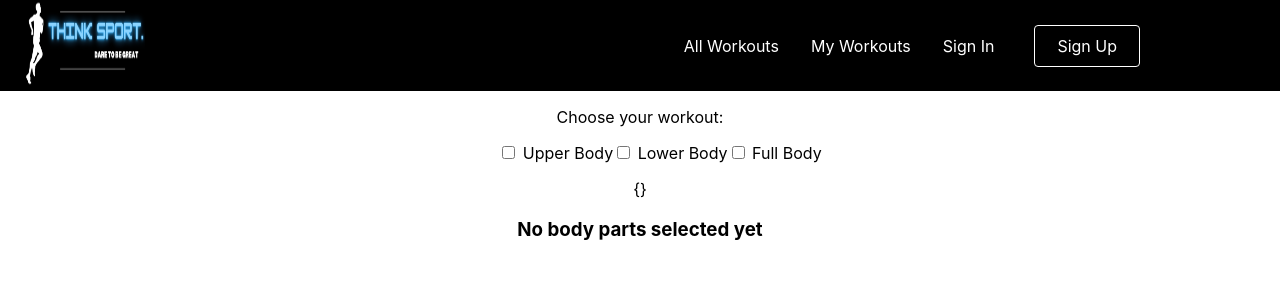
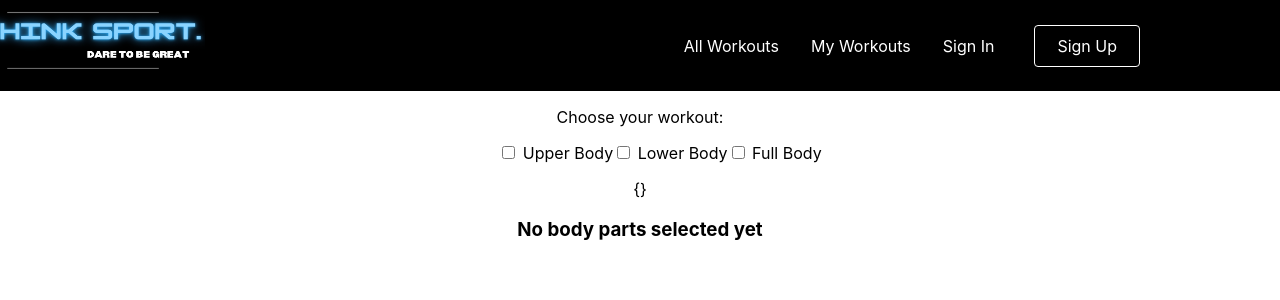
Before and after one commit to NBenzineb/sportsapp10, a React (Create React App) app: page / in a window 1280 px wide. Shown: the top 300 px of the page. Built offline with nearby package versions, Linux system fonts and the light colour scheme.

Commit message:
logo image is clear now

```diff
--- a/src/components/NavbarElements.js
+++ b/src/components/NavbarElements.js
@@ -13,12 +13,16 @@ export const Nav = styled.nav`
 `;
 export const NavLogo = styled(Link)`
   top: 100px;
-  width: 150px;
+  width: 350px;
   height: 93px
   display: flex;
   align-items: center;
-  margin-left: -130px;
-  position: sticky
+  margin-left: -250px;
+  postion: sticky;
+
+  @media screen and (max-width: 768px) {
+    display: none;
+  }
 `;
 
 
--- a/src/components/navbar.js
+++ b/src/components/navbar.js
@@ -17,7 +17,7 @@ const Navbar = () => {
         <>
            <Nav>
             <NavLogo to="/">
-                <img src={tslogo} width={200} height={95} />
+                <img src={tslogo} width={350} height={93} alt="" />
             </NavLogo>
             <Bars />
 
```
